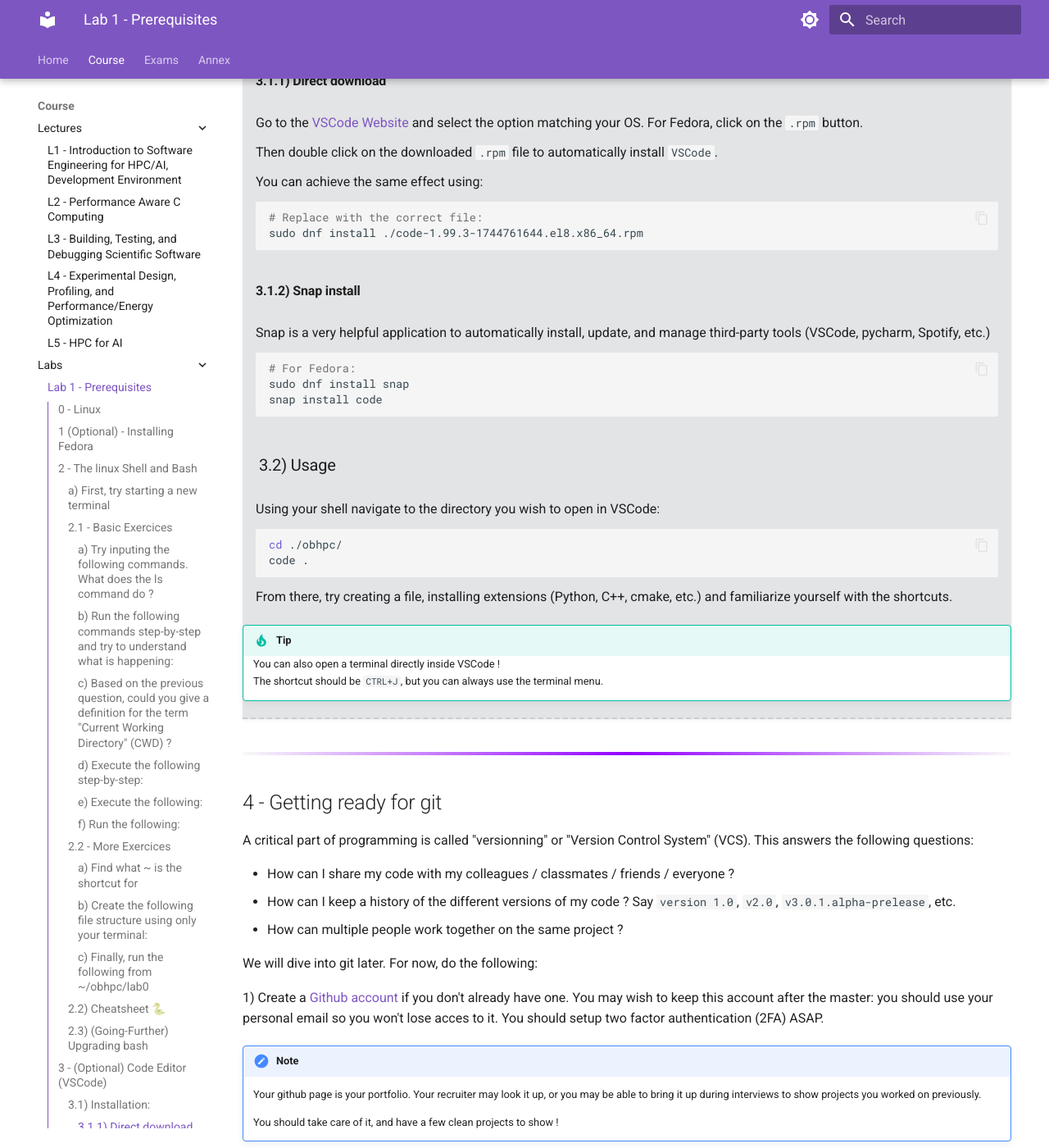
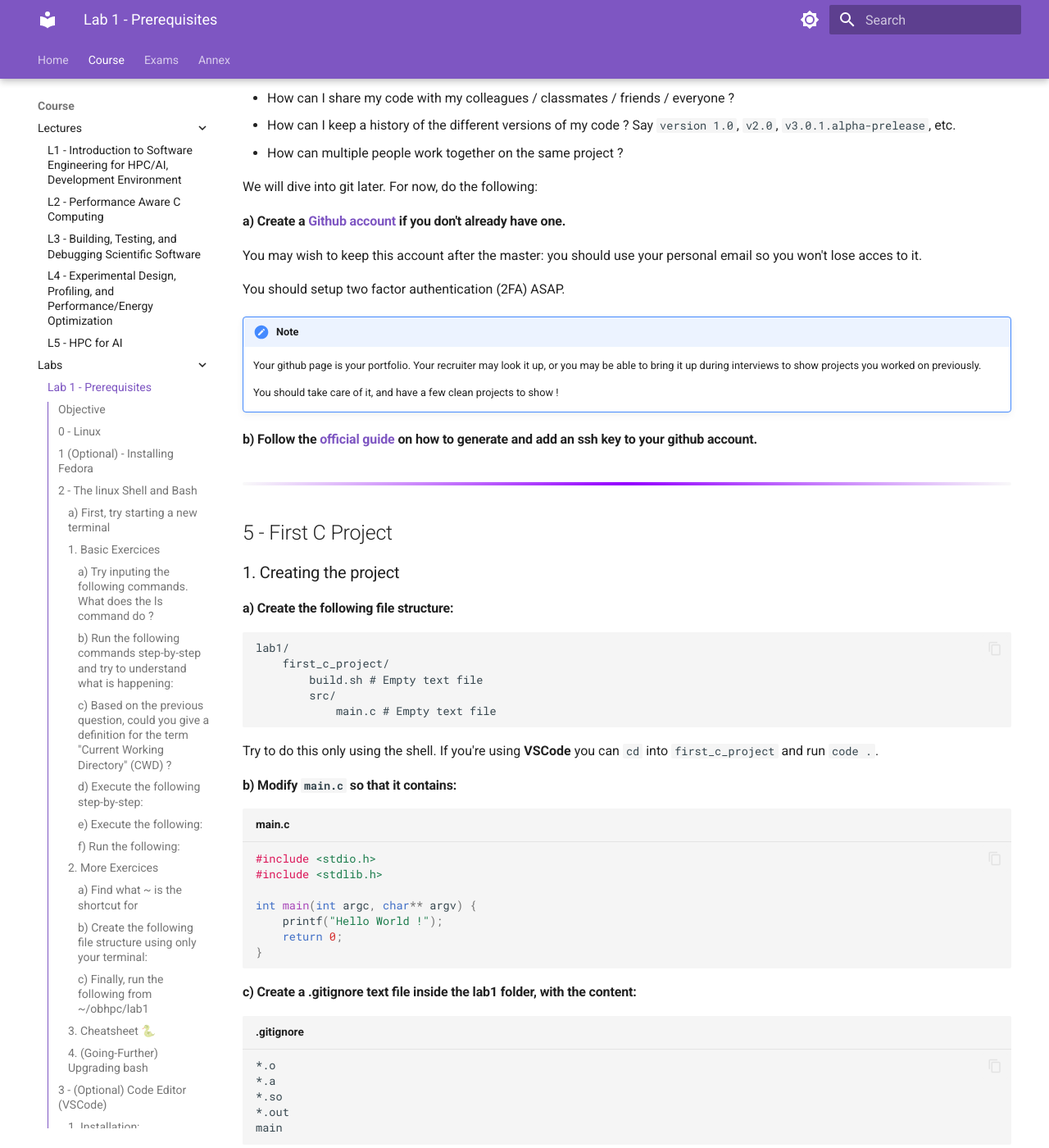
Before and after one commit to M1-CHPS/glhpc, an MkDocs documentation site: the page built from docs/lab1.md, in a window 1280 px wide and 1400 px high, scrolled down 6744 px. Shown: the whole window at 82% size. Built offline with MkDocs 1.6.1 and Material for MkDocs 9.7.7, drawn with Linux system fonts in a browser that asks for light colours; some of the changed text lies outside the part shown.

Commit message:
Uniformized section numeroting

````diff
--- a/docs/lab1.md
+++ b/docs/lab1.md
@@ -1,6 +1,14 @@
 # Lab 1 - Prerequisites - Linux, the shell, Git
 
 <hr class="gradient" />
+
+### Objective
+
+In this lab, you will get familliar with the very basics of using the linux shell, using and installing a code editor, and setup git.
+
+The final section of this lab will have you combine all this tools to setup a simple project for a Hello World program in C.
+
+---
 
 ## 0 - Linux
 
@@ -29,7 +37,7 @@ If you're new to Linux and want something simple to use, Fedora is a great place
 
 On Windows/MacOS, you most likely use the file manager or other graphical interfaces to interact with your computer. On linux however, we use the **Linux Shell** via a terminal/console.
 
-![The Shell](image/lab0/the_shell.png)
+![The Shell](image/lab1/the_shell.png)
 
 The shell is a very powerful tool that allows you to interact with your computer in many ways. We will only cover the basics in this lab.
 
@@ -46,7 +54,9 @@ Look for an app called `terminal`, `console` or even `konsole`. In some linux di
 
     If you press `CTRL+S`, this will put the terminal on hold. Nothing will display anymore. Press `CTRL+Q` to re-enable your terminal
 
-### 2.1 - Basic Exercices
+---
+
+### 1. Basic Exercices
 
 We will now dive in the very basics on how to use the shell. Note that the exercices presented here are minimal, and there's much to discover.
 Lines starting with a `#` are comments and should not be executed.
@@ -67,8 +77,8 @@ mkdir obhpc
 ls
 cd ./obhpc
 ls
-mkdir lab0
-cd ./lab0
+mkdir lab1
+cd ./lab1
 ls
 ```
 What does `mkdir` do ? `cd` ?
@@ -100,19 +110,19 @@ cat ./bonjour.txt
 ```bash
 pwd
 cd ..
-mkdir lab0
+mkdir lab1
 ```
 
-* Did the last command (`mkdir lab0`) work ? Why not ?
+* Did the last command (`mkdir lab1`) work ? Why not ?
 * What does `cd ..` do ? What does `..` mean ?
-* Execute these commands: `pwd`, `realpath .`, `realpath ..`, `realpath ~/obhpc/lab0/..`
+* Execute these commands: `pwd`, `realpath .`, `realpath ..`, `realpath ~/obhpc/lab1/..`
 
 #### f) Run the following:
 ```bash
 man mkdir
 ```
 
-What do you see ? Try to find the `mkdir` flag to disable errors on existing folders, so that `mkdir lab0` runs succesfully.
+What do you see ? Try to find the `mkdir` flag to disable errors on existing folders, so that `mkdir lab1` runs succesfully.
 
 Press the `q` key to exit `man`.
 
@@ -122,7 +132,9 @@ Press the `q` key to exit `man`.
 
     If you're ever stuck on a problem/bug (and you will), you should always read the documentation, or the man pages, for solutions. Googling a bug or an error message is not cheating. This is commonly referred to as `Read The F*cking Manual` (RTFM).
 
-### 2.2 - More Exercices
+---
+
+### 2. More Exercices
 
 #### a) Find what `~` is the shortcut for
 ```bash
@@ -139,14 +151,14 @@ exo7/
         test.txt # With the text "test1"
 ```
 
-This directory should be located inside `~/obhpc/lab0/exo7`
+This directory should be located inside `~/obhpc/lab1/exo7`
 
 
 It should look something like this (the `tree` command may not be available on your shell):
 
-![Final output](image/lab0/tree_exo7.png)
+![Final output](image/lab1/tree_exo7.png)
 
-#### c) Finally, run the following from `~/obhpc/lab0`
+#### c) Finally, run the following from `~/obhpc/lab1`
 
 ```bash
 cp -r ./exo7 ./exo7_copy
@@ -170,7 +182,7 @@ rm -rf ./exo7_copy
 
 ---
 
-### 2.2) Cheatsheet 🐍
+### 3. Cheatsheet 🐍
 
 | **Goal**                     | **Command**           | **Variants**                                                                       |
 |------------------------------|-----------------------|------------------------------------------------------------------------------------|
@@ -187,11 +199,11 @@ rm -rf ./exo7_copy
 | **Create empty file**        | `touch <path>`        |                                                                                    |
 | **Copy a file**              | `cp <input> <output>` | `cp -r <input> <output>` to copy folders recursively                               |
 
-<hr class="gradient" />
+---
 
 <div class="goingfurther-section box-section" markdown>
 
-### 2.3) <span class="toc-title"> (Going-Further)</span> Upgrading bash
+### 4. <span class="toc-title"> (Going-Further)</span> Upgrading bash
 
 While powerful, `bash` is a very basic shell. Some shells like `fish` or `oh-my-zsh` come with extensions/plugins that can significantly improve your workflow, with auto-completion, coloring, suggestions and many other.
 
@@ -210,14 +222,14 @@ A minimalist `oh-my-zsh` setup is described [here](annex/oh-my-zsh.md). `fish` i
 
 We are now going to see the second most critical tool you will use during the Master, second only to the shell: a code editor. Modern code editors allow you to open source files, images, pdf, or even videos. You use your editor to create programs, and the shell to execute them.
 
-![vscode](image/lab0/vscode.png)
+![vscode](image/lab1/vscode.png)
 
 As a starting point, you should download `VSCode` which will cover most of your needs in the future. Do NOT listen to your obnoxious classmates telling you to "just use vim". They cannot be saved.
 
 
-### 3.1) Installation:
+### 1. Installation:
 
-#### 3.1.1) Direct download
+#### a) Direct download
 
 Go to the [VSCode Website](https://code.visualstudio.com/download) and select the option matching your OS. For Fedora, click on the `.rpm` button.
 
@@ -229,7 +241,7 @@ You can achieve the same effect using:
 sudo dnf install ./code-1.99.3-1744761644.el8.x86_64.rpm
 ```
 
-#### 3.1.2) Snap install
+#### b) Snap install
 
 Snap is a very helpful application to automatically install, update, and manage third-party tools (VSCode, pycharm, Spotify, etc.)
 
@@ -239,7 +251,7 @@ sudo dnf install snap
 snap install code
 ```
 
-### 3.2) Usage
+#### c) Usage
 
 Using your shell navigate to the directory you wish to open in VSCode:
 
@@ -271,20 +283,24 @@ A critical part of programming is called "versionning" or "Version Control Syste
 
 We will dive into git later. For now, do the following:
 
-1) Create a [Github account](https://github.com/signup) if you don't already have one. You may wish to keep this account after the master: you should use your personal email so you won't lose acces to it. You should setup two factor authentication (2FA) ASAP.
+#### a) Create a [Github account](https://github.com/signup) if you don't already have one.
+
+You may wish to keep this account after the master: you should use your personal email so you won't lose acces to it.
+
+You should setup two factor authentication (2FA) ASAP.
 
 !!! Note
     Your github page is your portfolio. Your recruiter may look it up, or you may be able to bring it up during interviews to show projects you worked on previously.
 
     You should take care of it, and have a few clean projects to show !
 
-2) Follow the [official guide](https://docs.github.com/en/authentication/connecting-to-github-with-ssh/generating-a-new-ssh-key-and-adding-it-to-the-ssh-agent) on how to generate and add an ssh key to your github account.
+#### b) Follow the [official guide](https://docs.github.com/en/authentication/connecting-to-github-with-ssh/generating-a-new-ssh-key-and-adding-it-to-the-ssh-agent) on how to generate and add an ssh key to your github account.
 
 <hr class="gradient" />
 
 ## 5 - First C Project
 
-### 1) Creating the project
+### 1. Creating the project
 
 #### a) Create the following file structure:
 
@@ -324,7 +340,9 @@ A `.gitignore` file act as a recursive filter for git: all files that match a pa
 
 The `*` character is called a wildcard: it matches everything. For example, the `*.o` pattern will filter the files `main.o`, `aaababa.o`, etc.
 
-### 2) Setup git
+---
+
+### 2. Setup git
 
 Please refer to Lecture 1 for all the git commands you will need in this section.
 
@@ -335,7 +353,9 @@ Please refer to Lecture 1 for all the git commands you will need in this section
 
 `git log` should display the previous commit, and `git status` should no longer display the content of `first_c_project`. Feel free to commit files from the previous exercises of the lab if you want.
 
-### 3) Compiling and running C code
+---
+
+### 3. Compiling and running C code
 
 We will now try to run our first program, but before that we need to install a few tools.
 
@@ -379,8 +399,9 @@ You should see that a `main` file has been created for you.
 
 Run the program by using `./main`
 
+---
 
-### 4) First compilation script
+### 4. First compilation script
 
 #### a) Create a `build.sh` script that contains the compilation command.
 
@@ -433,8 +454,9 @@ One can write `chmod 444 ./build.sh` which translates to `r--r--r--` (100 100 10
 
 Use this to find the command needed to only give permissions to yourself.
 
+---
 
-### 5) Uploading to GitHub
+### 5. Uploading to GitHub
 
 #### a) Commit all changes you've made so far to git
 
--- a/docs/lab5.md
+++ b/docs/lab5.md
@@ -86,7 +86,7 @@ However, the person writing it never finished it. When fixing this script, you s
 
 **Linux Perf** is a very powerful tool to collect a variety of performance indicators. Its capable of capturing a list of CPU-events provided by the user, perform automatic meta-repetitions, and aggregate results in a nice JSON format.
 
-### 1) Setup your environment
+### 1. Setup your environment
 
 Run the following to setup your lab:
 
@@ -97,7 +97,7 @@ source ./setup_env.sh
 ---
 
 
-### 2) Stabilize your machine
+### 2. Stabilize your machine
 
 Run `./scripts/stability.py` and check the results in `results/stability.png`. Take the necessary actions to make your machine relatively stable:
 
@@ -113,7 +113,7 @@ Run `./scripts/stability.py` and check the results in `results/stability.png`. T
 ---
 
 
-### 3) Measuring Energy
+### 3. Measuring Energy
 
 What does the following command do ?
 ```sh title="Idle Energy Consumption"
@@ -139,7 +139,7 @@ Compute the effective power and energy consumption of the `knn` application. Rem
 ---
 
 
-### 3) Measuring performance metrics
+### 4. Measuring performance metrics
 
 What does the following command do ?
 ```sh title="Measuring performance"
@@ -196,7 +196,7 @@ Where is most of the time spent in the application ?
 
 You are tasked to write a **maximum three page scientific report** with the following sections:
 
-#### 1. Stability and Environment
+#### a) Stability and Environment
 
 - Document CPU model, number of cores, Cache(s) size, Ram, OS version, compilers / python version
     - The dataset `datasets/samples.csv` contains $\text{ncols} * \text{nrows}$ floating point values, stored as 32 bits floats in `myknn`.
@@ -205,7 +205,7 @@ You are tasked to write a **maximum three page scientific report** with the foll
 - A stability plot generated through `scripts/stability.py`.
 - Make sure to add a table with the mean and standard deviation of each metric.
 
-#### 2. A corrected and improved version of the provided experiment comparing KNN regression with LightGBM
+#### b) A corrected and improved version of the provided experiment comparing KNN regression with LightGBM
 
 - A paragraph describing the goal of the experiment
 - A paragraph explaining your protocol
@@ -215,7 +215,7 @@ You are tasked to write a **maximum three page scientific report** with the foll
     - Make sure to include confidence intervals.
 - Your observations and conclusions
 
-#### 3. An experiment of your choosing
+#### c) An experiment of your choosing
 
 - Formulate a specific question of your choice about energy consumption. Examples:
     - How does the $\text{efficiency} = \frac{E}{\text{# of predictions}}$ scale with the number of threads for both KNN and LightGBM ?
````
Also changed, not shown: other parts of docs/lab5.md (+4 -4 lines), docs/lab2.md (+9 -7 lines), docs/lab4.md (+12 -8 lines).
